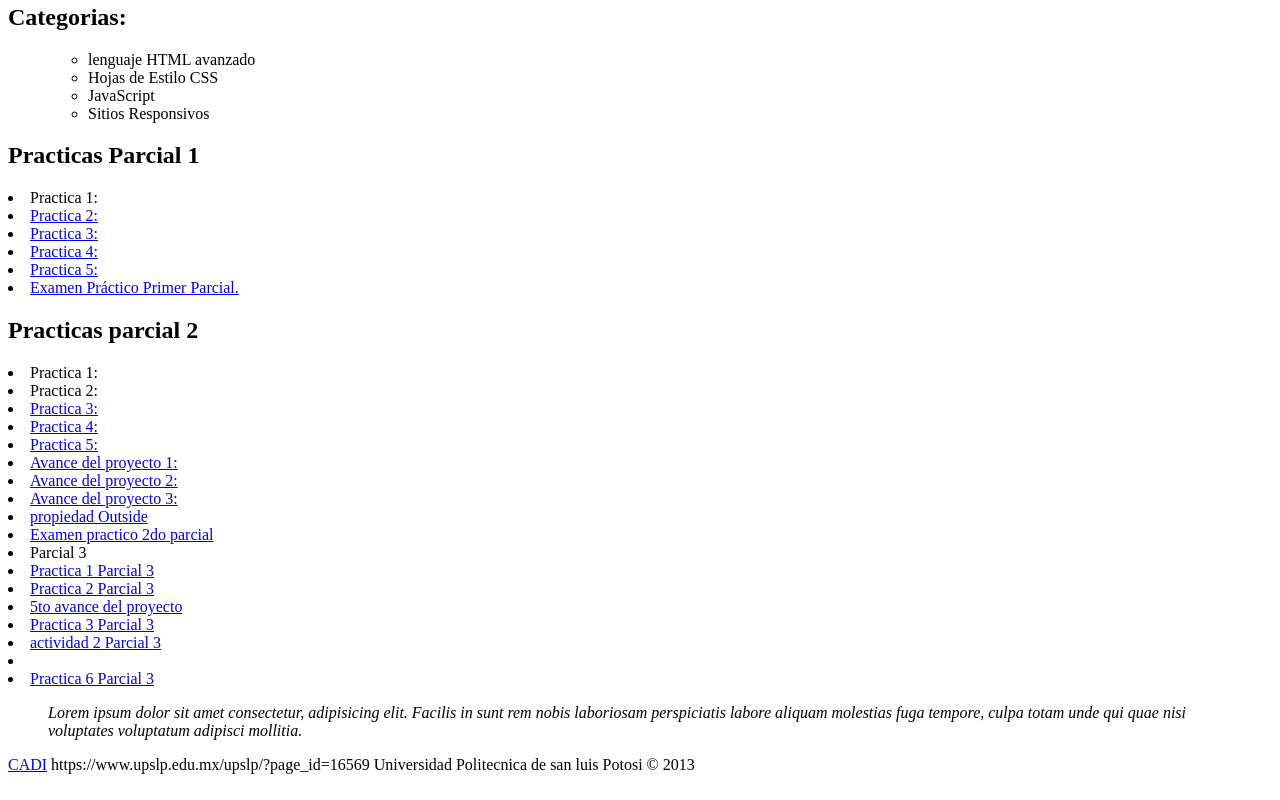
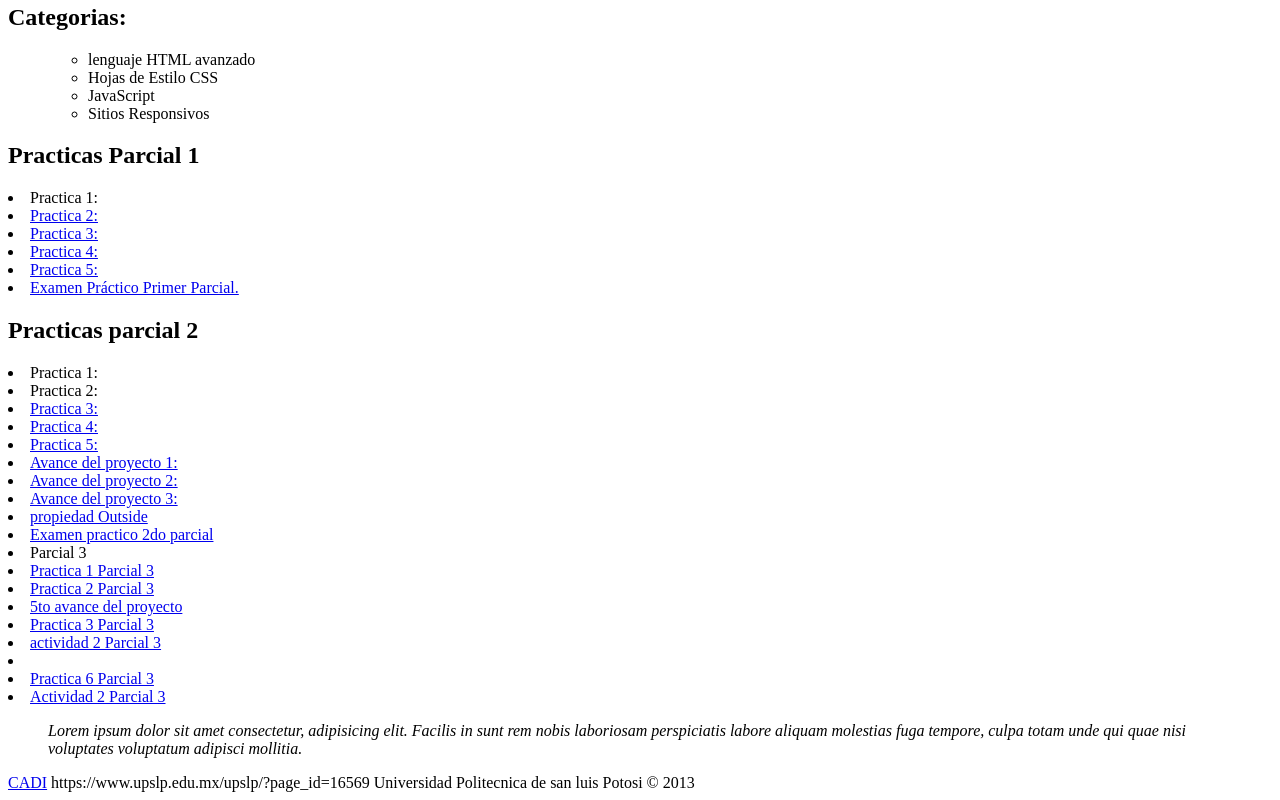
Before and after one commit to Alemantupapa/Portafolio, a plain HTML site: page index.html in a window 1280 px wide. Shown: the part 1000-1800 px from the top of the page. Drawn offline with Linux system fonts and the light colour scheme.

Commit message:
Update index.html

```diff
--- a/index.html
+++ b/index.html
@@ -87,6 +87,7 @@
                           <li><Practica 5 Parcial 3</li>
 
                     <li><a href="practica6p3.html" target="_black">Practica 6 Parcial 3</a></li>
+                     <li><a href="actividad2.html" target="_black">Actividad 2 Parcial 3</a></li>
                 </section>
 
                     <aside>
```
